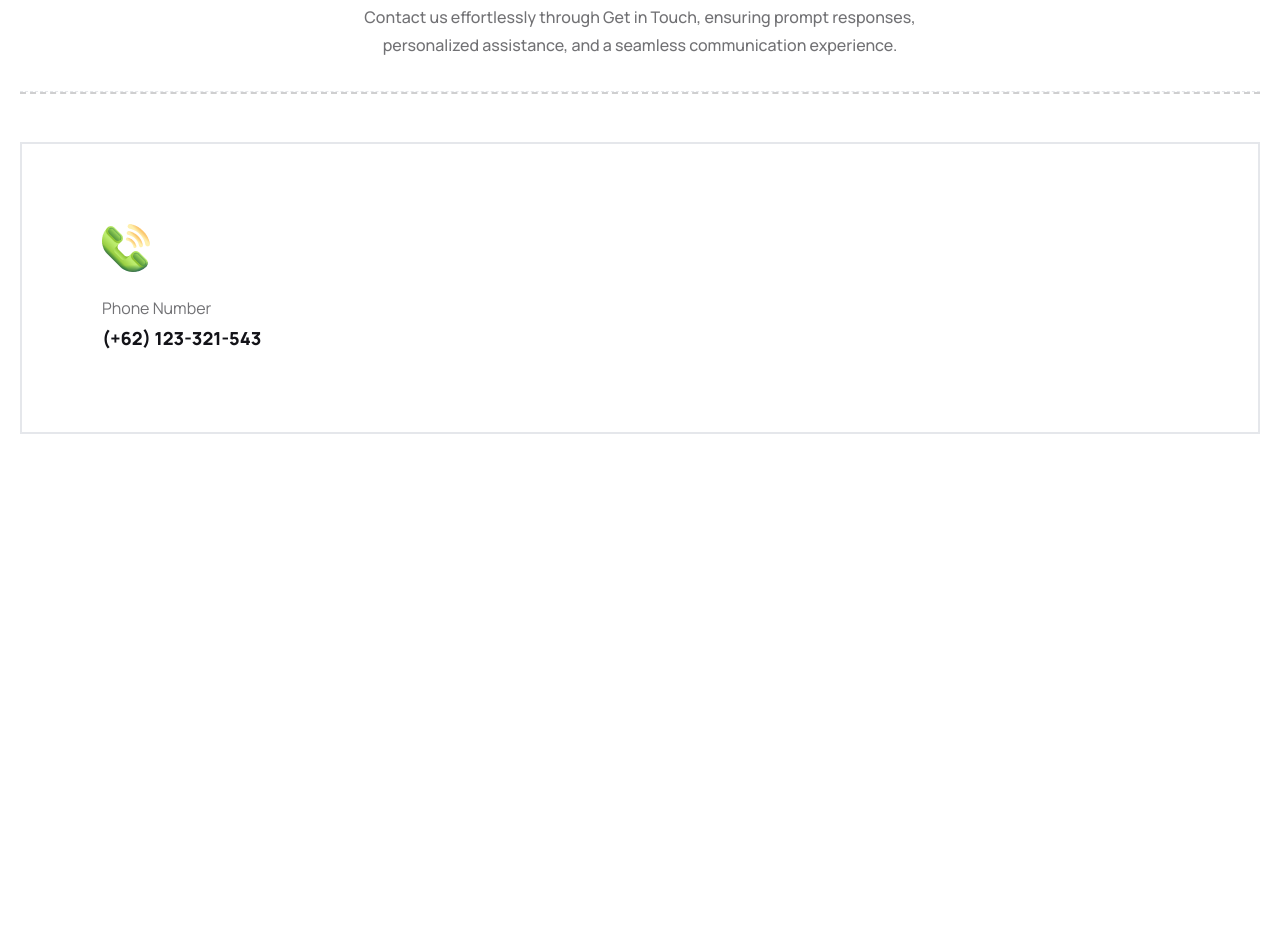
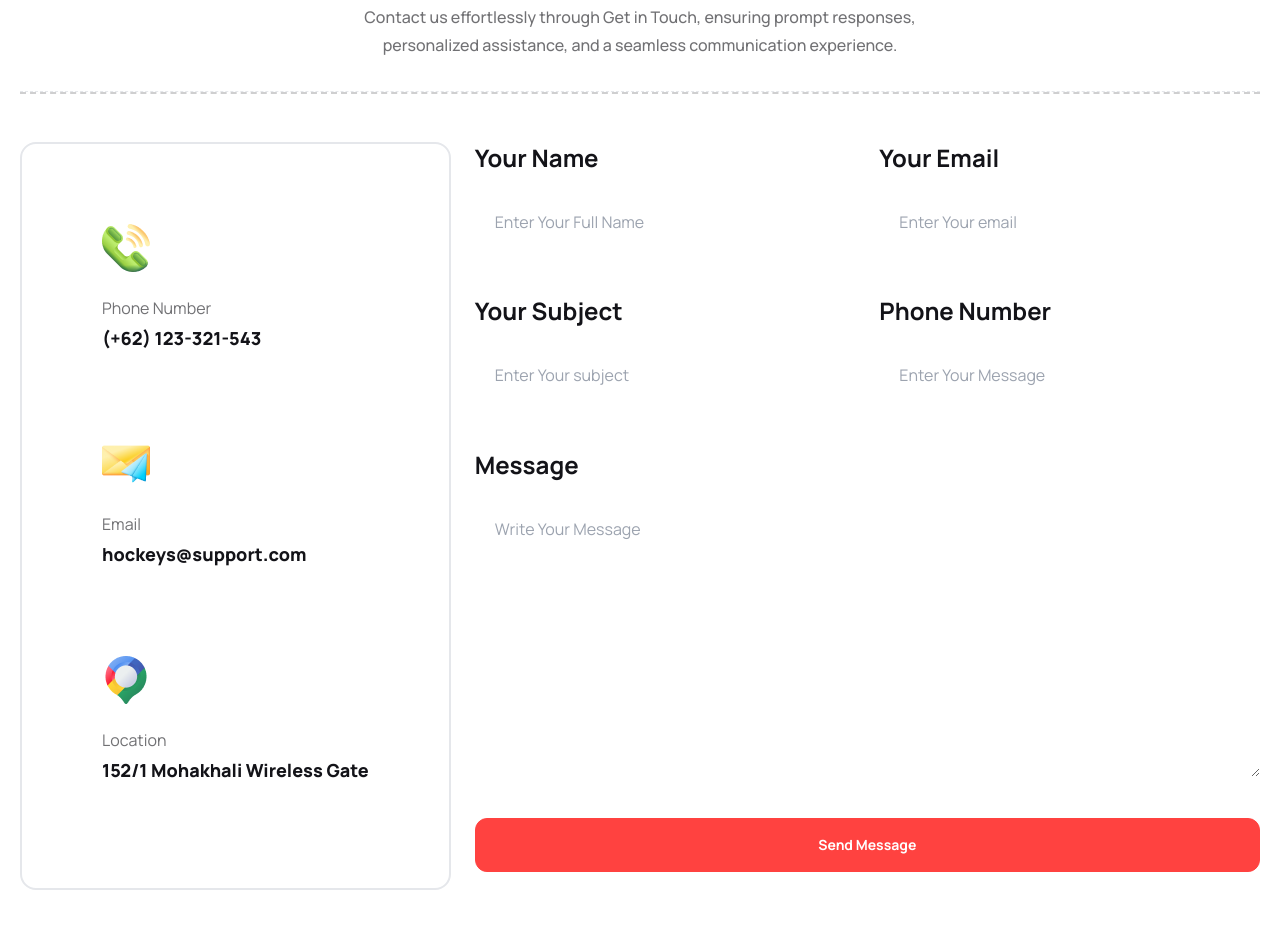
Before and after one commit to Mahbub049/Hockeys, a plain HTML site: page index.html in a window 1280 px wide. Shown: the part 5001-5929 px from the top of the page. Before the commit the page ends 5535 px from the top, so only its background shows below. Drawn offline with nearby package versions, Linux system fonts and the light colour scheme.

Commit message:
get in touch desktop version added

```diff
--- a/index.html
+++ b/index.html
@@ -620,20 +620,62 @@
           <hr class="border-b-2 border-dashed border-b-black-ash-color mb-12 ">
 
           <!-- Get In Touch Main Content -->
-          <div>
+          <div class="flex gap-6">
             <!-- Left Part -->
-            <div class="border-2 px-12 py-12">
+            <div class="border-2 rounded-2xl px-12 py-12">
               <!-- Call -->
-              <div class="px-8 py-8">
+              <div class="px-8 py-8 mb-6">
                 <img src="./Images/Group 1171275317.png" alt="">
                 <p class="text-paragraph-color pb-1 pt-6">Phone Number</p>
                 <h3 class="text-lg font-extrabold text-black-color">(+62) 123-321-543</h3>
               </div>
-              <div></div>
-              <div></div>
+              <!-- Call -->
+              <div class="px-8 py-8 mb-6">
+                <img src="./Images/Group 1171275318.png" alt="">
+                <p class="text-paragraph-color pb-1 pt-6">Email</p>
+                <h3 class="text-lg font-extrabold text-black-color">hockeys@support.com</h3>
+              </div>
+              <!-- Call -->
+              <div class="px-8 py-8 mb-6">
+                <img src="./Images/Group 1171275321.png" alt="">
+                <p class="text-paragraph-color pb-1 pt-6">Location</p>
+                <h3 class="text-lg font-extrabold text-black-color">152/1 Mohakhali Wireless Gate</h3>
+              </div>
             </div>
 
             <!-- Right Part -->
+            <div class=" grid grid-cols-2 gap-6 flex-1">
+              <!-- Name -->
+              <div class="flex flex-col">
+                <label for="" class="text-2xl font-bold text-black-color pb-4"> Your Name</label>
+                  <input type="text" placeholder="Enter Your Full Name" class="py-5 px-5">
+              </div>
+              <!-- Email -->
+              <div class="flex flex-col">
+                <label for="" class="text-2xl font-bold text-black-color pb-4"> Your Email</label>
+                <input type="email" placeholder="Enter Your email" class="py-5 px-5">
+
+              </div>
+              <!-- Email -->
+              <div class="flex flex-col">
+                <label for="" class="text-2xl font-bold text-black-color pb-4"> Your Subject</label>
+                  <input type="text" placeholder="Enter Your subject" class="py-5 px-5">
+              </div>
+              <!-- Subject -->
+              <div class="flex flex-col">
+                <label for="" class="text-2xl font-bold text-black-color pb-4"> Phone Number</label>
+                  <input type="text" placeholder="Enter Your Message" class="py-5 px-5">
+              </div>
+              <!-- Message -->
+              <div class="flex flex-col col-span-2">
+                <label for="" class="text-2xl font-bold text-black-color pb-4"> Message</label>
+                  <textarea name="" id="" cols="30" rows="10" class="py-5 px-5" placeholder="Write Your Message"></textarea>
+              </div>
+              <!-- btn -->
+              <div class="flex flex-col col-span-2 ">
+                <input class="bg-red-color py-4 px-6 text-white text-sm font-bold rounded-xl border-[1px] border-red-color" type="button" value="Send Message">
+              </div>
+            </div>
           </div>
         </section>
     </main>
```
